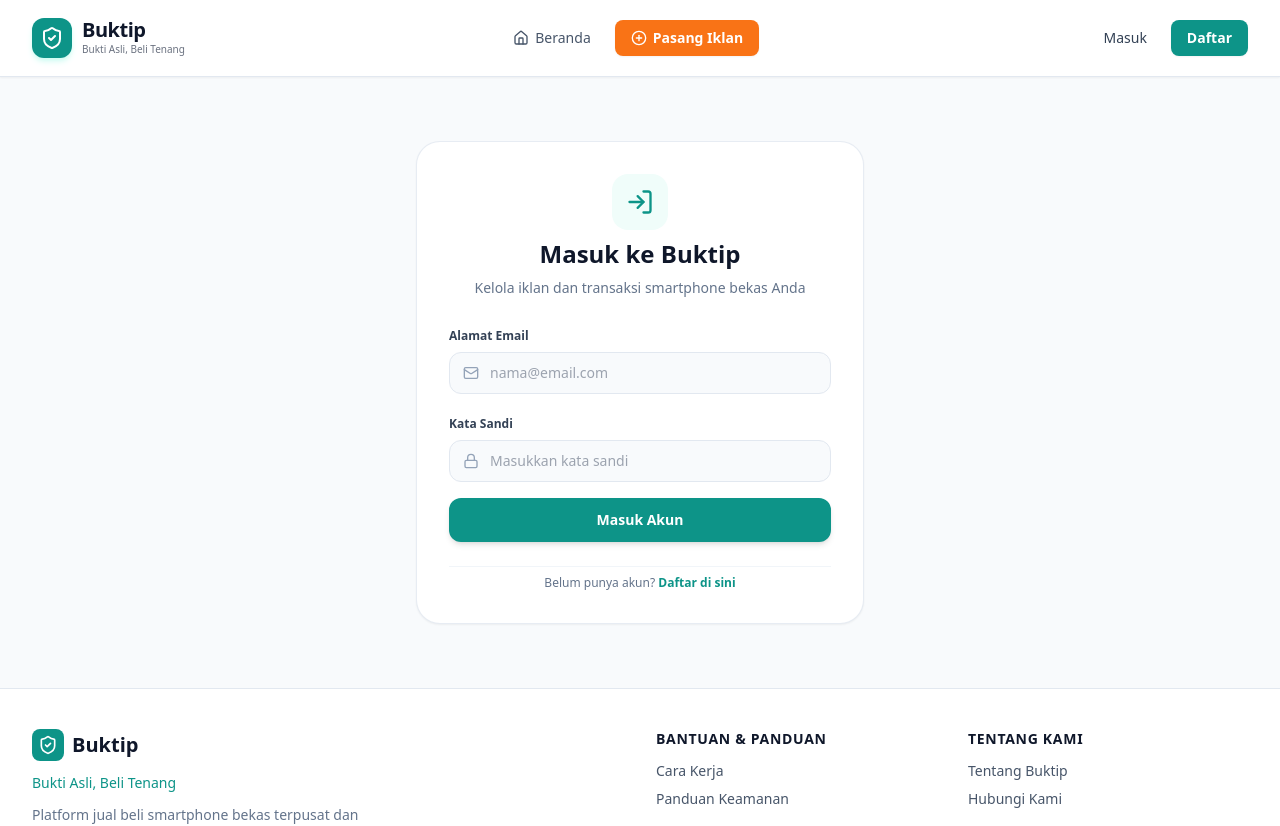
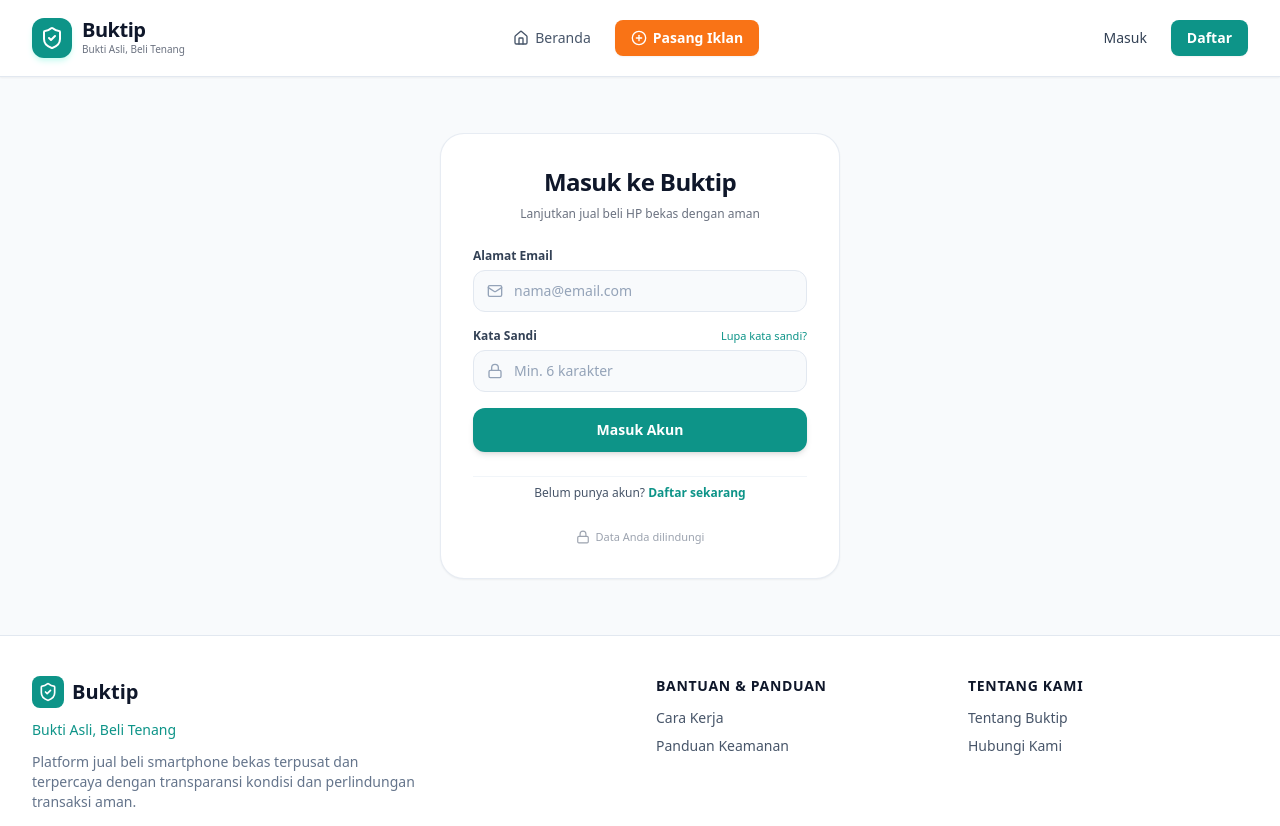
Before and after one commit to muhammadherjuna/buktip, a React (Vite) app: page /login in a window 1280 px wide. Shown: the top 826 px of the page. Built offline with nearby package versions, Linux system fonts and the light colour scheme; no server answers.

Commit message:
style: penyempurnaan UI dan UX halaman Login dan Daftar

```diff
--- a/src/pages/Daftar.jsx
+++ b/src/pages/Daftar.jsx
@@ -1,6 +1,6 @@
 import { useState } from 'react';
 import { Link, useNavigate } from 'react-router-dom';
-import { UserPlus, User, Mail, Lock, Loader2, ShieldCheck } from 'lucide-react';
+import { User, Mail, Lock, Loader2, AlertCircle } from 'lucide-react';
 import { useAuth } from '../contexts/AuthContext';
 import toast from 'react-hot-toast';
 
@@ -9,28 +9,35 @@ export default function Daftar() {
   const [email, setEmail] = useState('');
   const [password, setPassword] = useState('');
   const [konfirmasiPassword, setKonfirmasiPassword] = useState('');
+  const [setujuSyarat, setSetujuSyarat] = useState(false);
   const [loading, setLoading] = useState(false);
+  const [errorMessage, setErrorMessage] = useState('');
 
   const { daftar } = useAuth();
   const navigate = useNavigate();
 
   const handleSubmit = async (e) => {
     e.preventDefault();
+    setErrorMessage('');
 
     if (!namaLengkap.trim()) {
-      toast.error('Silakan masukkan nama lengkap Anda');
+      setErrorMessage('Silakan masukkan nama lengkap Anda');
       return;
     }
     if (!email.trim() || !password) {
-      toast.error('Silakan isi email dan kata sandi');
+      setErrorMessage('Silakan isi email dan kata sandi');
       return;
     }
     if (password.length < 6) {
-      toast.error('Kata sandi minimal 6 karakter');
+      setErrorMessage('Kata sandi minimal 6 karakter');
       return;
     }
     if (password !== konfirmasiPassword) {
-      toast.error('Konfirmasi kata sandi tidak cocok');
+      setErrorMessage('Konfirmasi kata sandi tidak cocok dengan kata sandi');
+      return;
+    }
+    if (!setujuSyarat) {
+      setErrorMessage('Anda harus menyetujui Ketentuan Layanan & Kebijakan Privasi');
       return;
     }
 
@@ -41,32 +48,41 @@ export default function Daftar() {
       navigate('/pasang-iklan', { replace: true });
     } catch (err) {
       console.error('Gagal mendaftar:', err);
-      toast.error(err.message || 'Terjadi kesalahan saat mendaftar. Silakan coba lagi.');
+      setErrorMessage(err.message || 'Terjadi kesalahan saat mendaftar. Silakan coba lagi.');
+      toast.error('Gagal mendaftar akun');
     } finally {
       setLoading(false);
     }
   };
 
   return (
-    <div className="max-w-md w-full mx-auto my-8 p-6 sm:p-8 bg-white rounded-3xl border border-slate-200/80 shadow-sm space-y-6">
+    <div className="flex-1 flex items-center justify-center py-6 px-4">
+      <div className="max-w-[400px] w-full bg-white rounded-3xl border border-slate-200/80 shadow-sm p-6 sm:p-8 space-y-6">
+
         {/* Header Form */}
-      <div className="text-center space-y-2">
-        <div className="w-14 h-14 rounded-2xl bg-teal-50 text-teal-600 flex items-center justify-center mx-auto shadow-xs">
-          <UserPlus className="w-7 h-7" />
-        </div>
-        <h1 className="text-2xl font-extrabold text-slate-900">
-          Daftar Akun Buktip
+        <div className="text-center space-y-1.5">
+          <h1 className="text-2xl font-extrabold text-slate-900 tracking-tight">
+            Buat Akun Buktip
           </h1>
-        <p className="text-xs sm:text-sm text-slate-500">
-          Bergabung dengan komunitas jual beli HP bekas terpercaya
+          <p className="text-xs text-gray-500 leading-relaxed">
+            Jual beli HP bekas lebih aman dengan bukti kepemilikan
           </p>
         </div>
 
+        {/* Pesan Error di Atas Form */}
+        {errorMessage && (
+          <div className="flex items-center gap-2 p-3 bg-red-50 border border-red-200 text-red-700 rounded-xl text-xs">
+            <AlertCircle className="w-4 h-4 shrink-0 text-red-500" />
+            <span>{errorMessage}</span>
+          </div>
+        )}
+
         {/* Formulir Pendaftaran */}
         <form onSubmit={handleSubmit} className="space-y-4">
+
           {/* Input Nama Lengkap */}
           <div className="space-y-1.5">
-          <label className="text-xs font-semibold text-slate-700">
+            <label className="text-xs font-semibold text-slate-700 block">
               Nama Lengkap
             </label>
             <div className="relative">
@@ -77,16 +93,19 @@ export default function Daftar() {
                 type="text"
                 placeholder="Contoh: Budi Santoso"
                 value={namaLengkap}
-              onChange={(e) => setNamaLengkap(e.target.value)}
+                onChange={(e) => {
+                  setNamaLengkap(e.target.value);
+                  if (errorMessage) setErrorMessage('');
+                }}
                 required
-              className="w-full pl-10 pr-3.5 py-2.5 bg-slate-50 border border-slate-200 rounded-xl text-sm text-slate-800 focus:outline-none focus:ring-2 focus:ring-teal-500 focus:bg-white transition"
+                className="w-full pl-10 pr-3.5 py-2.5 bg-slate-50 border border-slate-200 rounded-xl text-sm text-slate-800 placeholder-slate-400 focus:outline-none focus:ring-2 focus:ring-teal-500 focus:bg-white transition"
               />
             </div>
           </div>
 
           {/* Input Email */}
           <div className="space-y-1.5">
-          <label className="text-xs font-semibold text-slate-700">
+            <label className="text-xs font-semibold text-slate-700 block">
               Alamat Email
             </label>
             <div className="relative">
@@ -97,18 +116,26 @@ export default function Daftar() {
                 type="email"
                 placeholder="nama@email.com"
                 value={email}
-              onChange={(e) => setEmail(e.target.value)}
+                onChange={(e) => {
+                  setEmail(e.target.value);
+                  if (errorMessage) setErrorMessage('');
+                }}
                 required
-              className="w-full pl-10 pr-3.5 py-2.5 bg-slate-50 border border-slate-200 rounded-xl text-sm text-slate-800 focus:outline-none focus:ring-2 focus:ring-teal-500 focus:bg-white transition"
+                className="w-full pl-10 pr-3.5 py-2.5 bg-slate-50 border border-slate-200 rounded-xl text-sm text-slate-800 placeholder-slate-400 focus:outline-none focus:ring-2 focus:ring-teal-500 focus:bg-white transition"
               />
             </div>
           </div>
 
           {/* Input Password */}
           <div className="space-y-1.5">
+            <div className="flex items-center justify-between">
               <label className="text-xs font-semibold text-slate-700">
-            Kata Sandi (Min. 6 Karakter)
+                Kata Sandi
               </label>
+              <span className="text-[11px] text-gray-500 font-normal">
+                Minimal 6 karakter
+              </span>
+            </div>
             <div className="relative">
               <div className="absolute inset-y-0 left-0 pl-3.5 flex items-center pointer-events-none text-slate-400">
                 <Lock className="w-4 h-4" />
@@ -117,18 +144,21 @@ export default function Daftar() {
                 type="password"
                 placeholder="Minimal 6 karakter"
                 value={password}
-              onChange={(e) => setPassword(e.target.value)}
+                onChange={(e) => {
+                  setPassword(e.target.value);
+                  if (errorMessage) setErrorMessage('');
+                }}
                 required
                 minLength={6}
-              className="w-full pl-10 pr-3.5 py-2.5 bg-slate-50 border border-slate-200 rounded-xl text-sm text-slate-800 focus:outline-none focus:ring-2 focus:ring-teal-500 focus:bg-white transition"
+                className="w-full pl-10 pr-3.5 py-2.5 bg-slate-50 border border-slate-200 rounded-xl text-sm text-slate-800 placeholder-slate-400 focus:outline-none focus:ring-2 focus:ring-teal-500 focus:bg-white transition"
               />
             </div>
           </div>
 
           {/* Konfirmasi Password */}
           <div className="space-y-1.5">
-          <label className="text-xs font-semibold text-slate-700">
-            Konfirmasi Kata Sandi
+            <label className="text-xs font-semibold text-slate-700 block">
+              Konfirmasi Sandi
             </label>
             <div className="relative">
               <div className="absolute inset-y-0 left-0 pl-3.5 flex items-center pointer-events-none text-slate-400">
@@ -138,37 +168,69 @@ export default function Daftar() {
                 type="password"
                 placeholder="Ulangi kata sandi"
                 value={konfirmasiPassword}
-              onChange={(e) => setKonfirmasiPassword(e.target.value)}
+                onChange={(e) => {
+                  setKonfirmasiPassword(e.target.value);
+                  if (errorMessage) setErrorMessage('');
+                }}
                 required
                 minLength={6}
-              className="w-full pl-10 pr-3.5 py-2.5 bg-slate-50 border border-slate-200 rounded-xl text-sm text-slate-800 focus:outline-none focus:ring-2 focus:ring-teal-500 focus:bg-white transition"
+                className="w-full pl-10 pr-3.5 py-2.5 bg-slate-50 border border-slate-200 rounded-xl text-sm text-slate-800 placeholder-slate-400 focus:outline-none focus:ring-2 focus:ring-teal-500 focus:bg-white transition"
               />
             </div>
+          </div>
+
+          {/* Checkbox Persetujuan Syarat & Ketentuan */}
+          <div className="pt-1">
+            <label className="flex items-start gap-2.5 cursor-pointer text-xs text-slate-600 leading-relaxed">
+              <input
+                type="checkbox"
+                checked={setujuSyarat}
+                onChange={(e) => {
+                  setSetujuSyarat(e.target.checked);
+                  if (errorMessage) setErrorMessage('');
+                }}
+                className="mt-0.5 w-4 h-4 text-teal-600 rounded border-slate-300 focus:ring-teal-500 shrink-0 cursor-pointer"
+              />
+              <span>
+                Saya setuju dengan <span className="text-teal-600 font-medium">Ketentuan Layanan</span> & <span className="text-teal-600 font-medium">Kebijakan Privasi</span>
+              </span>
+            </label>
           </div>
 
           {/* Tombol Submit */}
           <button
             type="submit"
-          disabled={loading}
-          className="w-full py-3 px-4 bg-teal-600 hover:bg-teal-700 disabled:bg-slate-300 text-white font-bold text-sm rounded-xl shadow-md hover:shadow-lg transition-all flex items-center justify-center gap-2 cursor-pointer disabled:cursor-not-allowed mt-2"
+            disabled={loading || !setujuSyarat}
+            className="w-full py-3 px-4 bg-teal-600 hover:bg-teal-700 disabled:bg-slate-300 disabled:text-slate-500 text-white font-bold text-sm rounded-xl shadow-md hover:shadow-lg transition-all flex items-center justify-center gap-2 cursor-pointer disabled:cursor-not-allowed mt-2"
           >
             {loading ? (
               <>
                 <Loader2 className="w-4 h-4 animate-spin" />
-              <span>Mendaftarkan Akun...</span>
+                <span>Memproses...</span>
               </>
             ) : (
-            <span>Daftar Akun</span>
+              <span>Daftar Akun Baru</span>
             )}
           </button>
         </form>
 
-      {/* Footer Pindah ke Login */}
-      <div className="text-center pt-2 border-t border-slate-100 text-xs text-slate-500">
-        Sudah memiliki akun?{' '}
-        <Link to="/login" className="text-teal-600 font-bold hover:underline">
+        {/* Tautan ke Halaman Login */}
+        <div className="text-center pt-2 border-t border-slate-100 text-xs text-slate-600">
+          <span>Sudah punya akun? </span>
+          <Link
+            to="/login"
+            className="font-bold text-teal-600 hover:text-teal-700 hover:underline"
+          >
             Masuk di sini
           </Link>
+        </div>
+
+        {/* Teks Keamanan di Bawah */}
+        <div className="flex items-center justify-center gap-1.5 text-[11px] text-gray-400 pt-1">
+          <Lock className="w-3.5 h-3.5" />
+          <span>Kata sandi disimpan terenkripsi</span>
+        </div>
+
       </div>
     </div>
   );
--- a/src/pages/Login.jsx
+++ b/src/pages/Login.jsx
@@ -1,6 +1,6 @@
 import { useState } from 'react';
 import { Link, useNavigate, useLocation } from 'react-router-dom';
-import { LogIn, Mail, Lock, Loader2, ShieldCheck } from 'lucide-react';
+import { Mail, Lock, Loader2, AlertCircle } from 'lucide-react';
 import { useAuth } from '../contexts/AuthContext';
 import toast from 'react-hot-toast';
 
@@ -8,19 +8,26 @@ export default function Login() {
   const [email, setEmail] = useState('');
   const [password, setPassword] = useState('');
   const [loading, setLoading] = useState(false);
+  const [errorMessage, setErrorMessage] = useState('');
 
   const { login } = useAuth();
   const navigate = useNavigate();
   const location = useLocation();
 
-  // Redirect ke rute tujuan sebelumnya atau ke beranda
+  // Redirect ke rute tujuan sebelumnya atau ke Beranda
   const from = location.state?.from?.pathname || '/';
+
+  const handleLupaPassword = (e) => {
+    e.preventDefault();
+    toast('Fitur reset kata sandi segera hadir!');
+  };
 
   const handleSubmit = async (e) => {
     e.preventDefault();
+    setErrorMessage('');
 
     if (!email.trim() || !password) {
-      toast.error('Silakan isi email dan kata sandi');
+      setErrorMessage('Silakan isi email dan kata sandi');
       return;
     }
 
@@ -31,32 +38,41 @@ export default function Login() {
       navigate(from, { replace: true });
     } catch (err) {
       console.error('Gagal masuk:', err);
-      toast.error(err.message || 'Email atau kata sandi salah. Silakan coba lagi.');
+      setErrorMessage('Email atau kata sandi salah. Silakan coba lagi.');
+      toast.error('Email atau kata sandi salah');
     } finally {
       setLoading(false);
     }
   };
 
   return (
-    <div className="max-w-md w-full mx-auto my-8 p-6 sm:p-8 bg-white rounded-3xl border border-slate-200/80 shadow-sm space-y-6">
+    <div className="flex-1 flex items-center justify-center py-6 px-4">
+      <div className="max-w-[400px] w-full bg-white rounded-3xl border border-slate-200/80 shadow-sm p-6 sm:p-8 space-y-6">
+
         {/* Header Form */}
-      <div className="text-center space-y-2">
-        <div className="w-14 h-14 rounded-2xl bg-teal-50 text-teal-600 flex items-center justify-center mx-auto shadow-xs">
-          <LogIn className="w-7 h-7" />
-        </div>
-        <h1 className="text-2xl font-extrabold text-slate-900">
+        <div className="text-center space-y-1.5">
+          <h1 className="text-2xl font-extrabold text-slate-900 tracking-tight">
             Masuk ke Buktip
           </h1>
-        <p className="text-xs sm:text-sm text-slate-500">
-          Kelola iklan dan transaksi smartphone bekas Anda
+          <p className="text-xs text-gray-500 leading-relaxed">
+            Lanjutkan jual beli HP bekas dengan aman
           </p>
         </div>
 
+        {/* Pesan Error di Atas Form */}
+        {errorMessage && (
+          <div className="flex items-center gap-2 p-3 bg-red-50 border border-red-200 text-red-700 rounded-xl text-xs">
+            <AlertCircle className="w-4 h-4 shrink-0 text-red-500" />
+            <span>{errorMessage}</span>
+          </div>
+        )}
+
         {/* Formulir Login */}
         <form onSubmit={handleSubmit} className="space-y-4">
+
           {/* Input Email */}
           <div className="space-y-1.5">
-          <label className="text-xs font-semibold text-slate-700">
+            <label className="text-xs font-semibold text-slate-700 block">
               Alamat Email
             </label>
             <div className="relative">
@@ -67,29 +83,44 @@ export default function Login() {
                 type="email"
                 placeholder="nama@email.com"
                 value={email}
-              onChange={(e) => setEmail(e.target.value)}
+                onChange={(e) => {
+                  setEmail(e.target.value);
+                  if (errorMessage) setErrorMessage('');
+                }}
                 required
-              className="w-full pl-10 pr-3.5 py-2.5 bg-slate-50 border border-slate-200 rounded-xl text-sm text-slate-800 focus:outline-none focus:ring-2 focus:ring-teal-500 focus:bg-white transition"
+                className="w-full pl-10 pr-3.5 py-2.5 bg-slate-50 border border-slate-200 rounded-xl text-sm text-slate-800 placeholder-slate-400 focus:outline-none focus:ring-2 focus:ring-teal-500 focus:bg-white transition"
               />
             </div>
           </div>
 
           {/* Input Password */}
           <div className="space-y-1.5">
+            <div className="flex items-center justify-between">
               <label className="text-xs font-semibold text-slate-700">
                 Kata Sandi
               </label>
+              <button
+                type="button"
+                onClick={handleLupaPassword}
+                className="text-[11px] font-medium text-teal-600 hover:text-teal-700 hover:underline cursor-pointer"
+              >
+                Lupa kata sandi?
+              </button>
+            </div>
             <div className="relative">
               <div className="absolute inset-y-0 left-0 pl-3.5 flex items-center pointer-events-none text-slate-400">
                 <Lock className="w-4 h-4" />
               </div>
               <input
                 type="password"
-              placeholder="Masukkan kata sandi"
+                placeholder="Min. 6 karakter"
                 value={password}
-              onChange={(e) => setPassword(e.target.value)}
+                onChange={(e) => {
+                  setPassword(e.target.value);
+                  if (errorMessage) setErrorMessage('');
+                }}
                 required
-              className="w-full pl-10 pr-3.5 py-2.5 bg-slate-50 border border-slate-200 rounded-xl text-sm text-slate-800 focus:outline-none focus:ring-2 focus:ring-teal-500 focus:bg-white transition"
+                className="w-full pl-10 pr-3.5 py-2.5 bg-slate-50 border border-slate-200 rounded-xl text-sm text-slate-800 placeholder-slate-400 focus:outline-none focus:ring-2 focus:ring-teal-500 focus:bg-white transition"
               />
             </div>
           </div>
@@ -111,12 +142,23 @@ export default function Login() {
           </button>
         </form>
 
-      {/* Footer Pindah ke Daftar */}
-      <div className="text-center pt-2 border-t border-slate-100 text-xs text-slate-500">
-        Belum punya akun?{' '}
-        <Link to="/daftar" className="text-teal-600 font-bold hover:underline">
-          Daftar di sini
+        {/* Tautan ke Halaman Daftar */}
+        <div className="text-center pt-2 border-t border-slate-100 text-xs text-slate-600">
+          <span>Belum punya akun? </span>
+          <Link
+            to="/daftar"
+            className="font-bold text-teal-600 hover:text-teal-700 hover:underline"
+          >
+            Daftar sekarang
           </Link>
+        </div>
+
+        {/* Teks Keamanan di Bawah */}
+        <div className="flex items-center justify-center gap-1.5 text-[11px] text-gray-400 pt-1">
+          <Lock className="w-3.5 h-3.5" />
+          <span>Data Anda dilindungi</span>
+        </div>
+
       </div>
     </div>
   );
```
Lines whose indentation alone changed are shown as unchanged.
